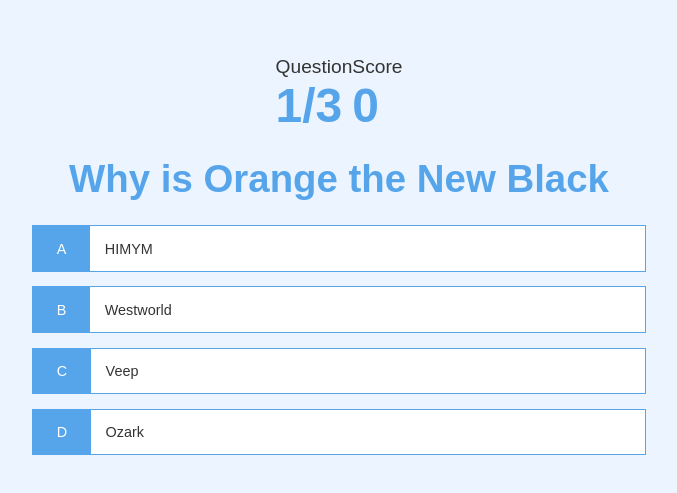
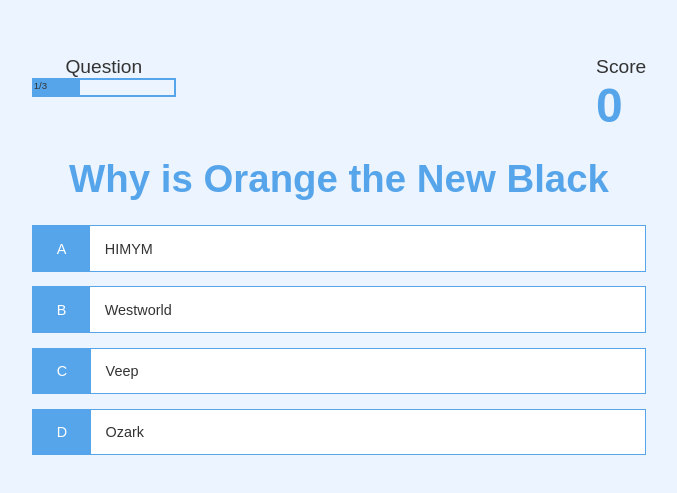
Before and after one commit to Abdulbaasit-Seriki/QuizApp, a plain HTML site: page game.html in a window 1280 px wide. Shown: the part 137-630 px from the top of the page, without its empty margins (301-978 px from the left). Drawn offline with Linux system fonts and the light colour scheme.

Commit message:
added progress bar

```diff
--- a/app.css
+++ b/app.css
@@ -111,9 +111,22 @@ h1 {
 .scoredisplay {
 	display: flex;
 	justify-content: space-between;
+	width: 100%;
 }
 
 .item p {
 	text-align: center;
 	font-size: 2rem;
 }
+
+.progress-bar {
+	width: 15rem;
+	height: 2rem;
+	border: 2px solid #56a5eb;
+}
+
+.questionCounter {
+	height: 1.8rem;
+	background-color: #56a5eb;
+	width: 0%;
+}
--- a/app.js
+++ b/app.js
@@ -56,6 +56,7 @@ const selectNewQuestion = () => {
 	questionCounter++;
 	// Update the question counter display
 	questionCounterDisplay.innerText = `${questionCounter}/${maxQuestions}`;
+	questionCounterDisplay.style.width = `${(questionCounter / maxQuestions) * 100}%`;
 
 	// Select a random question from the available question array
 	questionIndex = Math.floor(Math.random() * availableQuestions.length)
--- a/game.html
+++ b/game.html
@@ -11,7 +11,7 @@
 			<div class="scoredisplay">
 				<div class="item">
 					<p>Question</p>
-					<h1 class="text questionCounter"></h1>
+					<div class="progress-bar"><div class="questionCounter"></div></div>
 				</div>
 				<div class="item">
 					<p>Score</p>
```
